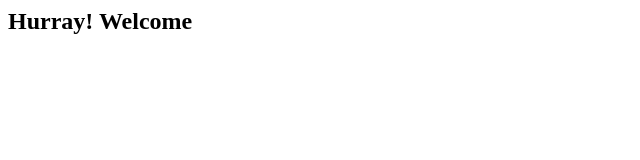
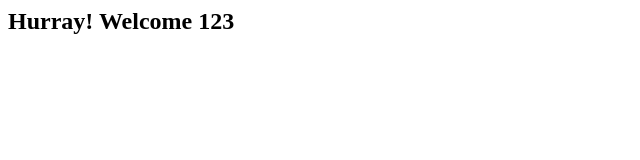
Before and after one commit to monali1606/Devops_Oche, a plain HTML site: page index.html in a window 1280 px wide. Shown: the full height of the page, 0-640 px from the left. Drawn offline with Linux system fonts and the light colour scheme.

Commit message:
updated index

```diff
--- a/index.html
+++ b/index.html
@@ -3,6 +3,6 @@
 <title>Oche: Devops Case</title>
 </head>
 <body>
-<h2>Hurray! Welcome</h2>
+<h2>Hurray! Welcome 123</h2>
 </body>
 </html>
```
